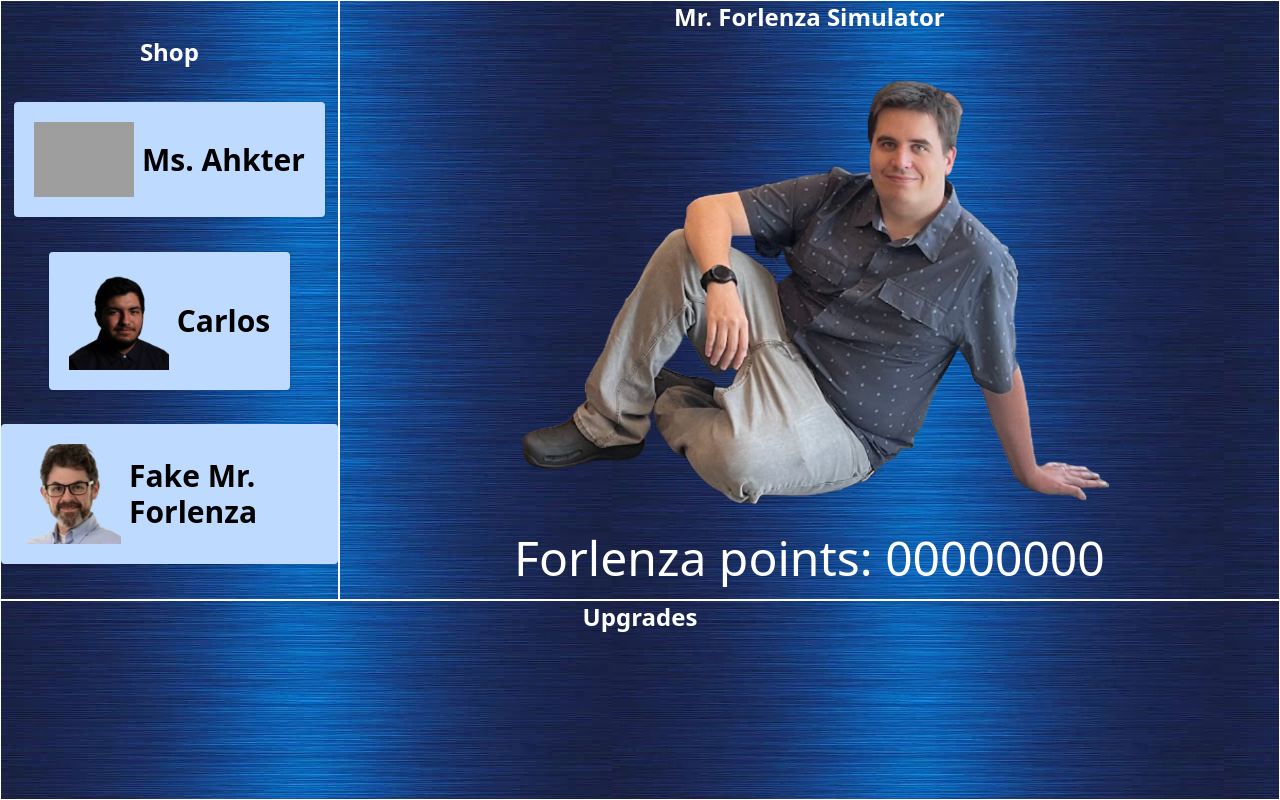
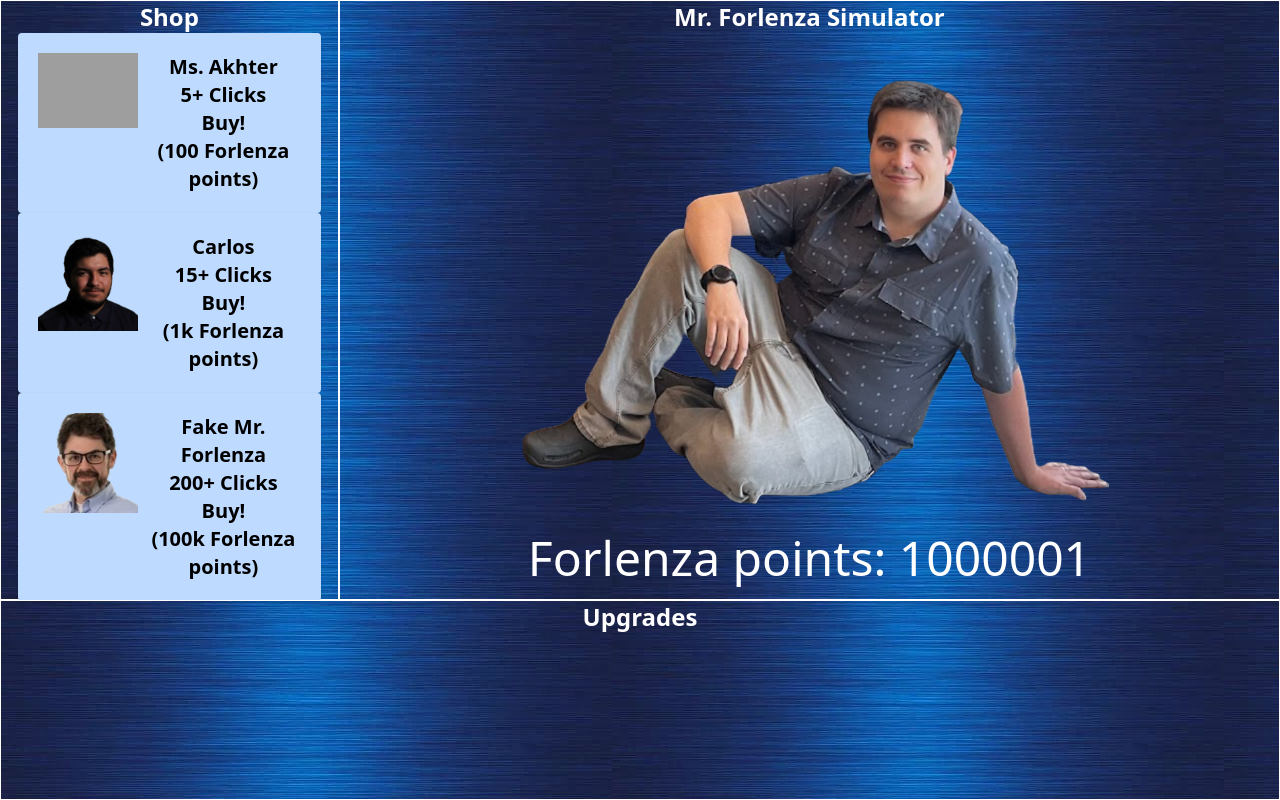
Before and after one commit to ImNotKael/forlenza-simulator, a website built with Vite: page index.html in a window 1280 px wide. Both pictures are taken after a click on the button 809 px from the left and 285 px from the top of the page. Built offline with nearby package versions, Linux system fonts and the light colour scheme; grey boxes are pictures that could not be loaded.

Commit message:
javascript ggs

```diff
--- a/index.html
+++ b/index.html
@@ -16,18 +16,39 @@
     <main class="w-screen  h-screen">
       <div class="shop_tingy border border-white flex flex-col justify-evenly items-center">
         <p class="font-bold text-2xl text-center text-white">Shop</p>
-        <div class="flex bg-blue-200 rounded p-5 text-3xl shadow">
+
+
+
+        <button onclick="msAkhter()" class="cursor-pointer hover:scale-85 active:scale-80 w-[90%] transition-transform flex bg-blue-200 rounded p-5 text-3xl shadow">
           <img src="src/images/Ahkter.png" class="mr-2" width="100">
-          <p class="flex items-center font-semibold">Ms. Ahkter</p>
-        </div>
-        <div class="flex bg-blue-200 rounded p-5 text-3xl shadow">
+          <div class="text-xl flex flex-col items-center">
+          <p class="flex items-center font-semibold">Ms. Akhter</p>
+          <p id="akhterUp" class="flex items-center font-semibold">5+ Clicks</p>
+          <p id="akhterLev" class="flex items-center font-semibold">Buy!</p>
+          <p class="flex items-center font-semibold">(100 Forlenza points)</p>
+          </div>
+        </button>
+
+        <button onclick="carlosV()" class="cursor-pointer hover:scale-85 active:scale-80 transition-transform w-[90%] flex bg-blue-200 rounded p-5 text-3xl shadow">
           <img src="src/images/Carlos.png" class="mr-2" width="100">
-          <p class="flex items-center font-semibold">Carlos</p>
-        </div>
-        <div class="flex bg-blue-200 rounded p-5 text-3xl shadow">
+          <div class="text-xl flex flex-col items-center">
+            <p class="flex items-center font-semibold">Carlos</p>
+            <p class="flex items-center font-semibold">15+ Clicks</p>
+            <p id="carlosLev" class="flex items-center font-semibold">Buy!</p>
+            <p class="flex items-center font-semibold">(1k Forlenza points)</p>
+            </div>
+        </button>
+
+        <button onclick="fakeF()" class="cursor-pointer hover:scale-85 active:scale-80 transition-transform w-[90%] flex bg-blue-200 rounded p-5 text-3xl shadow">
           <img src="src/images/FakeForlenza.png" class="mr-2" width="100">
-          <p class="flex items-center font-semibold">Fake Mr. Forlenza</p>
-        </div>
+          <div class="text-xl flex flex-col items-center">
+            <p class="flex items-center font-semibold">Fake Mr. Forlenza</p>
+            <p class="flex items-center font-semibold">200+ Clicks</p>
+            <p id="FakeForlenzaLev" class="flex items-center font-semibold">Buy!</p>
+            <p class="flex items-center font-semibold">(100k Forlenza points)</p>
+          </div>
+        </button>
+
       </div>
       <div class="Upgrades flex border border-white justify-center">
         <p class="font-bold text-2xl text-center text-white">Upgrades</p>
@@ -35,14 +56,16 @@
       </div>
       <div class="Main_forlenza_boss border border-white">
         <p class="font-bold text-2xl text-center text-white">Mr. Forlenza Simulator</p>
-        <button class="cursor-pointer m-auto mt-7 flex justify-center active:scale-90 transition-transform">
+
+        <button onclick="changePoint(1)" class="cursor-pointer m-auto mt-7 flex justify-center active:scale-90 transition-transform">
           <img src="/src/images/Forlenza.png"  width="600">
         </button>
-        <p class="text-center text-5xl mt-6 text-white">Forlenza points: 00000000</p>
+
+        <p id="counter" class="text-center text-5xl mt-6 text-white">Forlenza points: 0</p>
       </div>
     </main>
     <div id="app"></div>
-    <script type="module" src="/src/main.js"></script>
+    <script src="/src/main.js"></script>
   </body>
 
 
--- a/src/main.js
+++ b/src/main.js
@@ -0,0 +1,44 @@
+let points = 1000000
+let akhterLevel = 0
+let carlosLevel = 0
+let FakelenzaLevel = 0
+let FakeForlenzaLev = document.getElementById("FakeForlenzaLev")
+let carlosLev = document.getElementById("carlosLev")
+let akhterLev = document.getElementById("akhterLev")
+const counter = document.getElementById("counter")
+
+function changePoint(amount) {
+  points = points + amount
+  console.log(points)
+  counter.innerText = "Forlenza points: " + points
+}
+
+function msAkhter() {
+  if (points >= 100) {
+    changePoint(-100)
+    akhterLevel = akhterLevel + 1
+    akhterLev.innerText = "Level " + akhterLevel
+  } else {
+    alert("You poor noob")
+  }
+}
+
+function carlosV() {
+  if (points >= 1000) {
+    changePoint(-1000)
+    carlosLevel = carlosLevel + 1
+    carlosLev.innerText = "Level " + carlosLevel
+  } else {
+    alert("You poor noob")
+  }
+}
+
+function fakeF() {
+  if (points >= 100000) {
+    changePoint(-100000)
+    FakelenzaLevel = FakelenzaLevel + 1
+    FakeForlenzaLev.innerText = "Level " + FakelenzaLevel
+  } else {
+    alert("You poor noob")
+  }
+}
```
